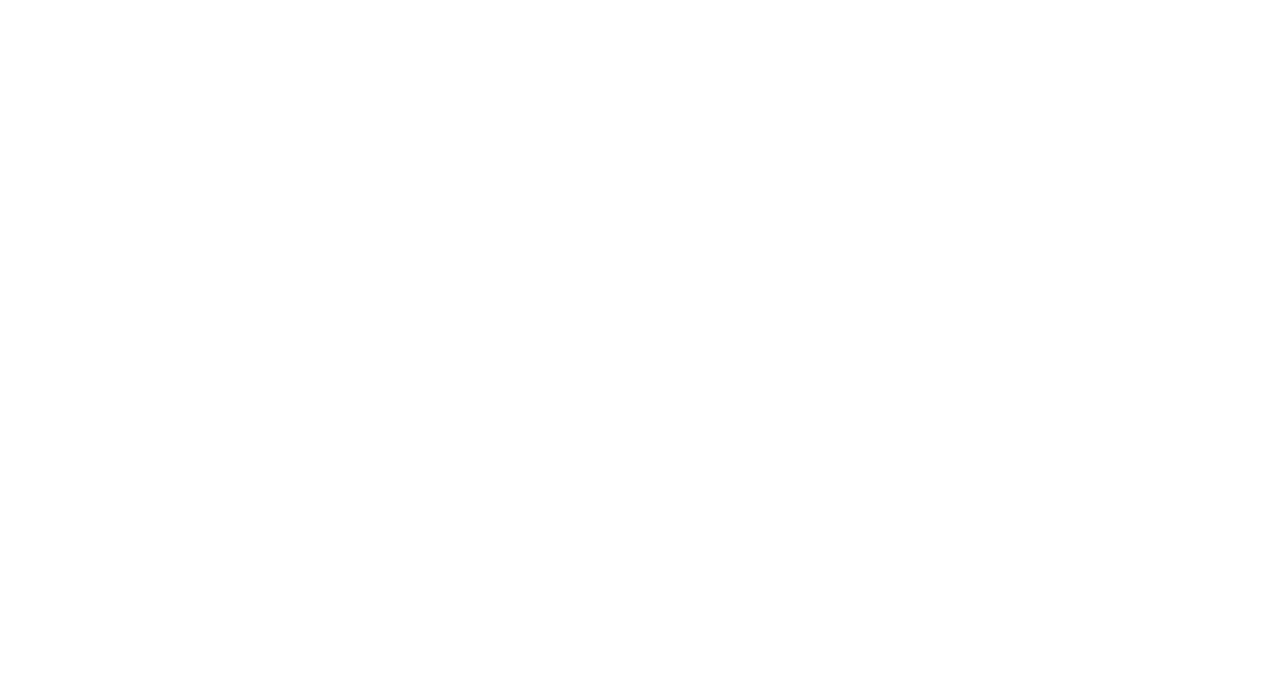
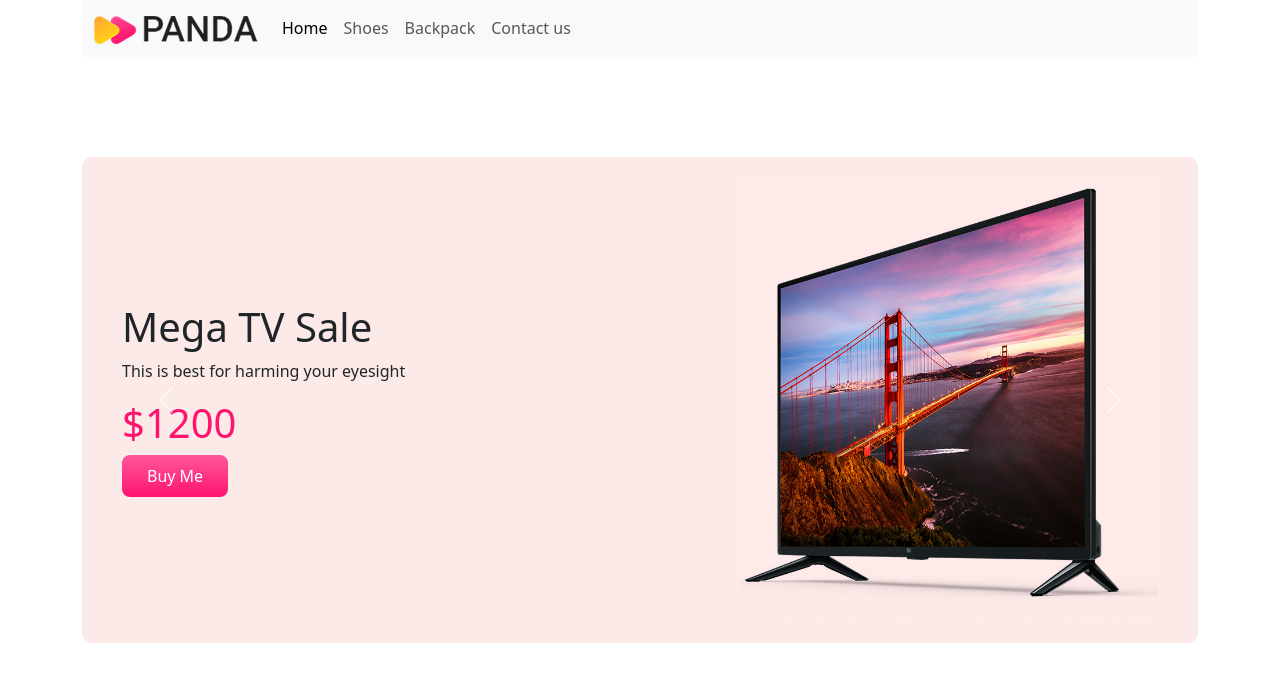
Before and after one commit to Shariful4447/panda-commerce, a plain HTML site: page index.html in a window 1280 px wide. Drawn offline with nearby package versions, Linux system fonts and the light colour scheme.

Commit message:
Carousel Done

```diff
--- a/index.html
+++ b/index.html
@@ -5,9 +5,103 @@
     <meta http-equiv="X-UA-Compatible" content="IE=edge">
     <meta name="viewport" content="width=device-width, initial-scale=1.0">
     <title>Panda Commerce</title>
+    <link href="https://cdn.jsdelivr.net/npm/bootstrap@5.3.0-alpha1/dist/css/bootstrap.min.css" rel="stylesheet" integrity="sha384-GLhlTQ8iRABdZLl6O3oVMWSktQOp6b7In1Zl3/Jr59b6EGGoI1aFkw7cmDA6j6gD" crossorigin="anonymous">
+
     <link rel="stylesheet" href="style.css">
 </head>
 <body>
+    <div class="container">
+        <nav class="navbar navbar-expand-lg bg-body-tertiary">
+            <div class="container-fluid">
+              <a class="navbar-brand" href="#"><img src="images/logo.png" alt=""></a>
+              <button class="navbar-toggler" type="button" data-bs-toggle="collapse" data-bs-target="#navbarNav" aria-controls="navbarNav" aria-expanded="false" aria-label="Toggle navigation">
+                <span class="navbar-toggler-icon"></span>
+              </button>
+              <div class="collapse navbar-collapse" id="navbarNav">
+                <ul class="navbar-nav">
+                  <li class="nav-item">
+                    <a class="nav-link active" aria-current="page" href="#">Home</a>
+                  </li>
+                  <li class="nav-item">
+                    <a class="nav-link" href="#Shoes">Shoes</a>
+                  </li>
+                  <li class="nav-item">
+                    <a class="nav-link" href="#Backpack">Backpack</a>
+                  </li>
+                  <li class="nav-item">
+                    <a class="nav-link" href="#Contact_us">Contact us</a>
+                  </li>
+                </ul>
+              </div>
+            </div>
+          </nav>
+    </div>
 
+    <div class="container">
+        <div id="carouselExample" class="carousel slide orange-bg">
+            <div class="carousel-inner">
+              <div class="carousel-item active">
+                <div class="row align-items-center">
+                    <div class="col-md-7">
+                        <h1>Mega TV Sale</h1>
+                        <p>This is best for harming your eyesight</p>
+                        <h1 class="price">$1200</h1>
+                        <button class="buy-now-button">Buy Me</button>
+
+                    </div>
+                    <div class="col-md-5">
+                        <img src="images/banner-images/tv.png" class="d-block w-100" alt="...">
+                    </div>
+                </div>
+              </div>
+              <div class="carousel-item">
+                <div class="row align-items-center">
+                    <div class="col-md-7">
+                        <h1>Mega  Sale on Best Headphones</h1>
+                        <p>This is best for harming & Damaging your ear</p>
+                        <h1 class="price">$800</h1>
+                        <button class="buy-now-button">Buy Me</button>
+
+                    </div>
+                    <div class="col-md-5">
+                        <img src="images/banner-images/headphone.png" class="d-block w-100" alt="...">
+                    </div>
+
+                </div>
+              </div>
+              <div class="carousel-item">
+                <div class="row align-items-center">
+                    <div class="col-md-7">
+                        <h1>Mega Sale On Ybox Ultimate Gaming</h1>
+                        <p>This is best for harming your sense & time</p>
+                        <h1 class="price">$1600</h1>
+                        <button class="buy-now-button">Buy Me</button>
+
+                    </div>
+                    <div class="col-md-5">
+                        <img src="images/banner-images/xbox.png" class="d-block w-100" alt="...">
+                    </div>
+                </div>
+              </div>
+            </div>
+            <button class="carousel-control-prev" type="button" data-bs-target="#carouselExample" data-bs-slide="prev">
+              <span class="carousel-control-prev-icon" aria-hidden="true"></span>
+              <span class="visually-hidden">Previous</span>
+            </button>
+            <button class="carousel-control-next" type="button" data-bs-target="#carouselExample" data-bs-slide="next">
+              <span class="carousel-control-next-icon" aria-hidden="true"></span>
+              <span class="visually-hidden">Next</span>
+            </button>
+          </div>
+
+    </div>
+
+
+
+
+
+    <script src="https://cdn.jsdelivr.net/npm/bootstrap@5.3.0-alpha1/dist/js/bootstrap.bundle.min.js" integrity="sha384-w76AqPfDkMBDXo30jS1Sgez6pr3x5MlQ1ZAGC+nuZB+EYdgRZgiwxhTBTkF7CXvN" crossorigin="anonymous"></script>
+    <script src="https://cdn.jsdelivr.net/npm/@popperjs/core@2.11.6/dist/umd/popper.min.js" integrity="sha384-oBqDVmMz9ATKxIep9tiCxS/Z9fNfEXiDAYTujMAeBAsjFuCZSmKbSSUnQlmh/jp3" crossorigin="anonymous"></script>
+    <script src="https://cdn.jsdelivr.net/npm/bootstrap@5.3.0-alpha1/dist/js/bootstrap.min.js" integrity="sha384-mQ93GR66B00ZXjt0YO5KlohRA5SY2XofN4zfuZxLkoj1gXtW8ANNCe9d5Y3eG5eD" crossorigin="anonymous"></script>
 </body>
 </html>
--- a/style.css
+++ b/style.css
@@ -0,0 +1,20 @@
+.container{
+    margin-bottom: 100px;
+}
+.orange-bg{
+    background-color: #fceae8;
+    border-radius: 10px;
+}
+.carousel-item{
+    padding: 20px 40px;
+}
+.price{
+    color: #FF136F;
+}
+.buy-now-button{
+    background-image: linear-gradient(to bottom, #FF589B 0%, #FF136F 100%);
+    color: #fff;
+    border: none;
+    border-radius: 8px;
+    padding: 9px 25px;
+}
```
Also changed, not shown: 2 other files.
